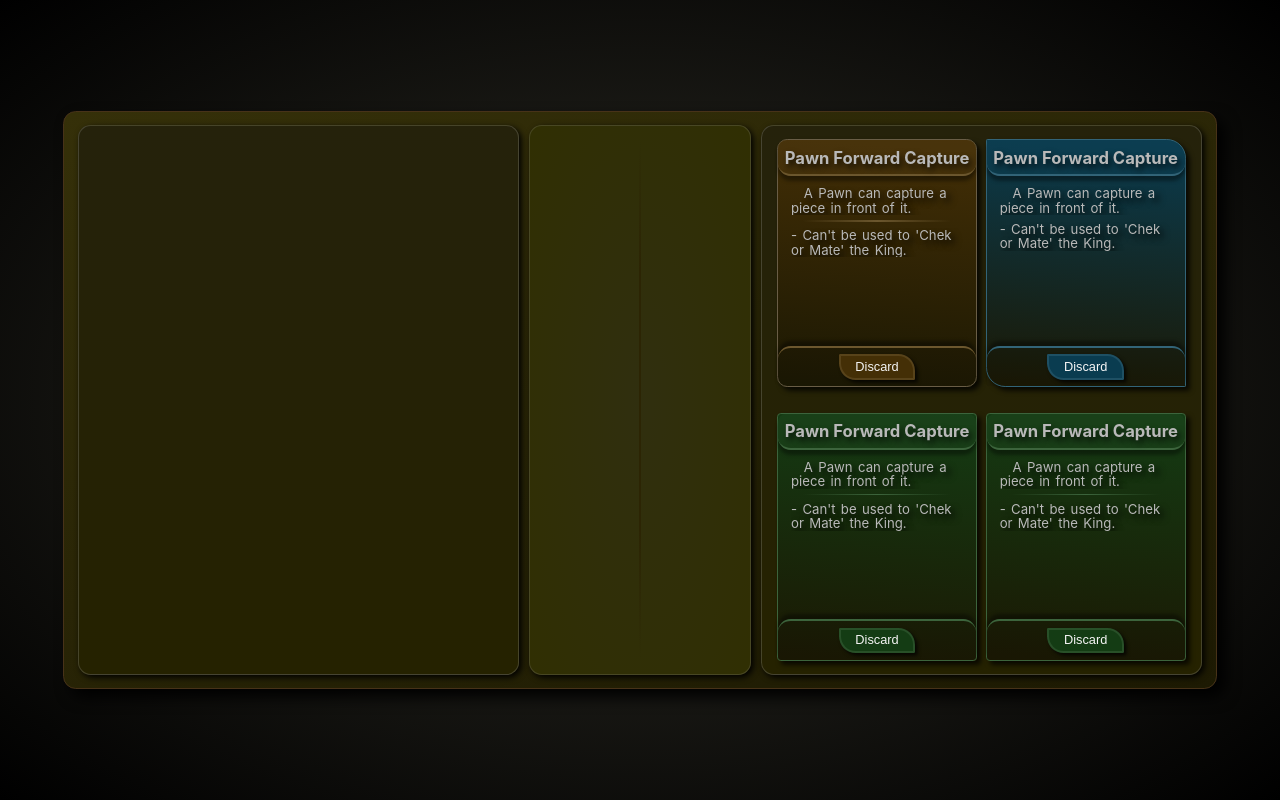
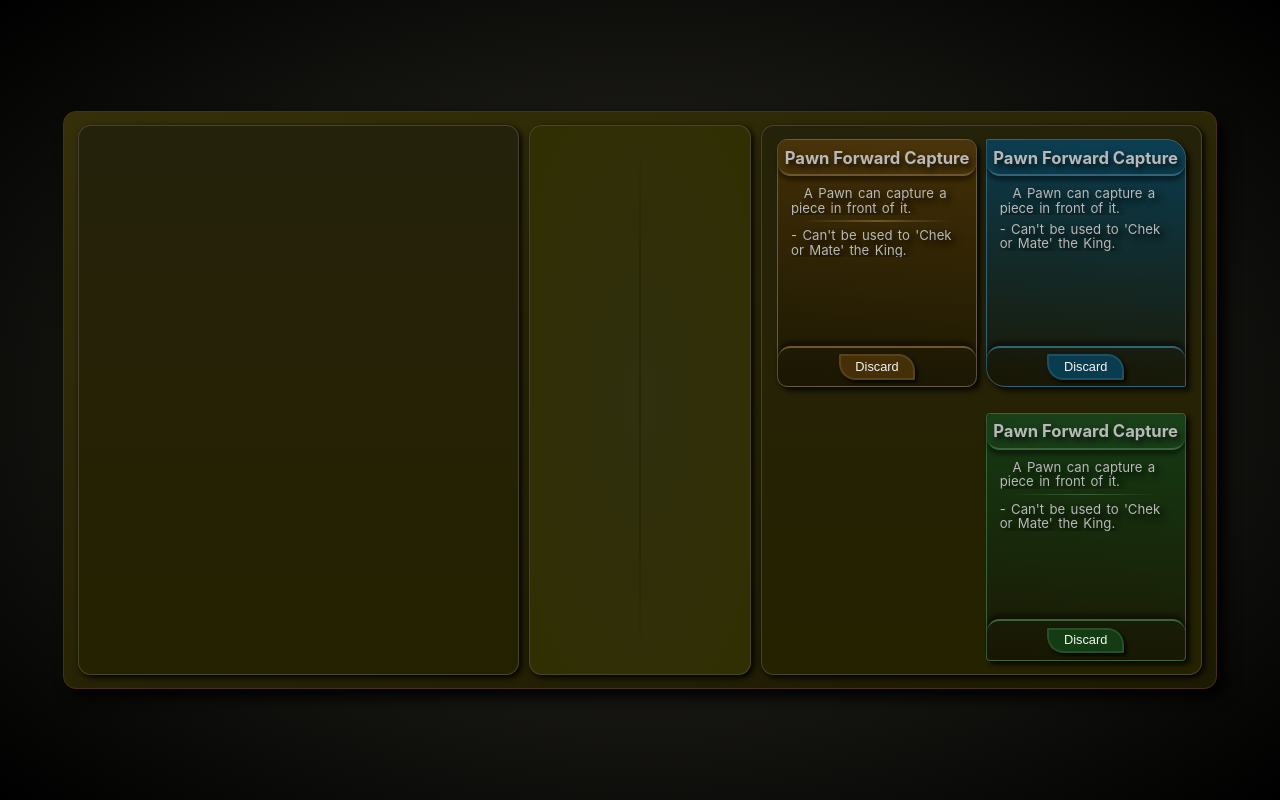
Before and after one commit to SerchoD/chees-card-game, a React (Create React App) app: page / in a window 1280 px wide. Built offline with nearby package versions, Linux system fonts and the light colour scheme; the HTML template or start-up script is replaced by a standard one.

Commit message:
Creada CardEmpty

```diff
--- a/src/components/Card-game/CardGame.jsx
+++ b/src/components/Card-game/CardGame.jsx
@@ -4,6 +4,7 @@ import './cardGame.css';
 import CardNormal from './Cards/CardNormal/CardNormal';
 import CardSpecial from './Cards/CardSpecial/CardSpecial';
 import CardElite from './Cards/CardElite/CardElite';
+import CardEmpty from './Cards/CardEmpty/CardEmpty';
 
 const CardGame = () => {
 	const card = data.card;
@@ -19,7 +20,7 @@ const CardGame = () => {
 			<div className='rigth-player-board player-board'>
 				<CardNormal title={card[1].title} description={card[1].description} />
 				<CardElite title={card[1].title} description={card[1].description} />
-				<CardSpecial title={card[1].title} description={card[1].description} />
+				<CardEmpty />
 				<CardSpecial title={card[1].title} description={card[1].description} />
 			</div>
 		</div>
--- /dev/null
+++ b/src/components/Card-game/Cards/CardEmpty/CardEmpty.jsx
@@ -0,0 +1,8 @@
+import React from 'react';
+import './cardEmpty.css';
+
+const CardNormal = ({}) => {
+	return <div className='card-empty'></div>;
+};
+
+export default CardNormal;
--- /dev/null
+++ b/src/components/Card-game/Cards/CardEmpty/cardEmpty.css
@@ -0,0 +1,16 @@
+.card-empty {
+	display: grid;
+	grid-template:
+		'title-container' max-content
+		'description' auto
+		'btn-container' 18%;
+
+	border: 0.1vw solid rgba(105, 93, 70, 0);
+
+	background-color: rgba(0, 0, 0, 0);
+
+	width: 45%;
+	height: 45%;
+
+	margin: 1%;
+}
```
